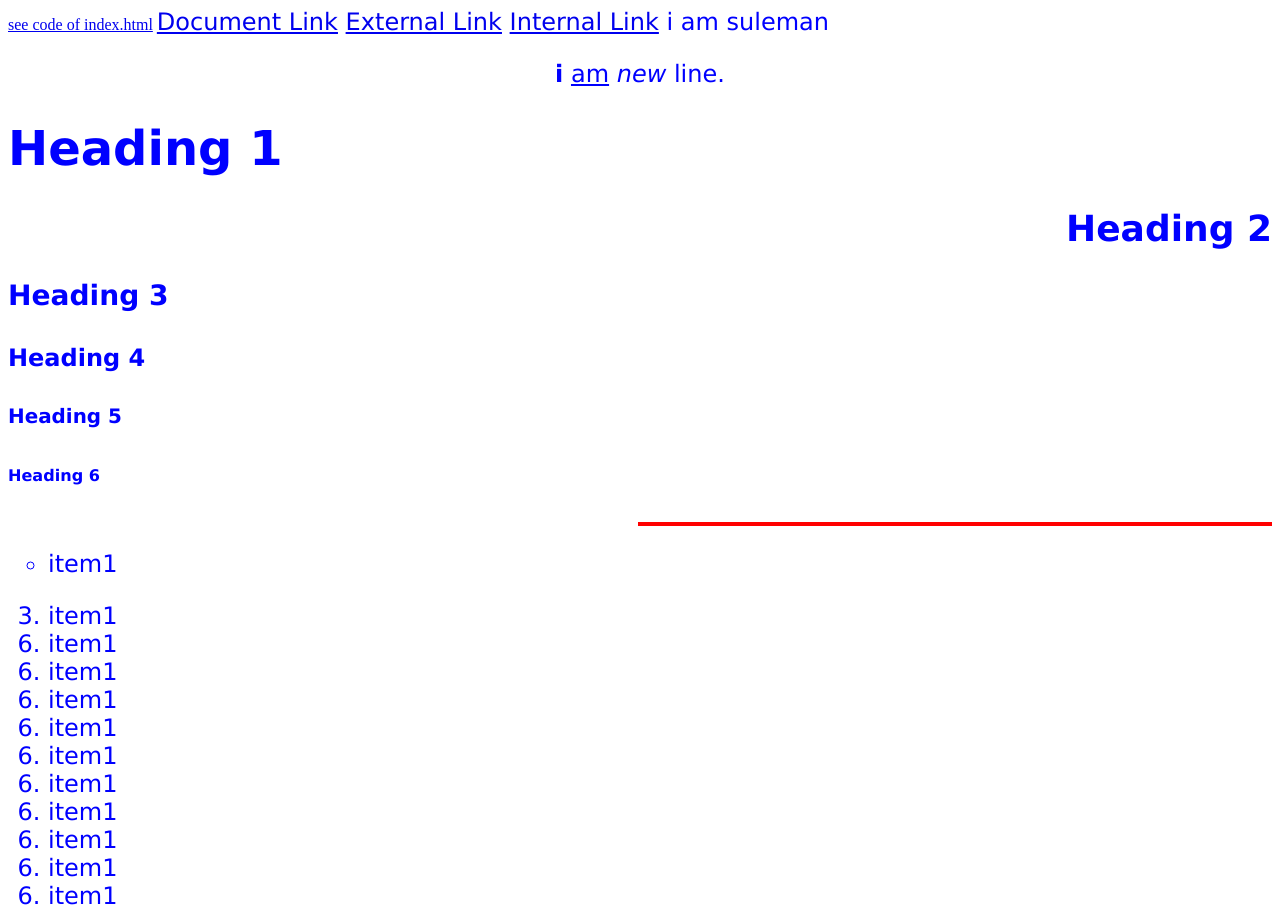
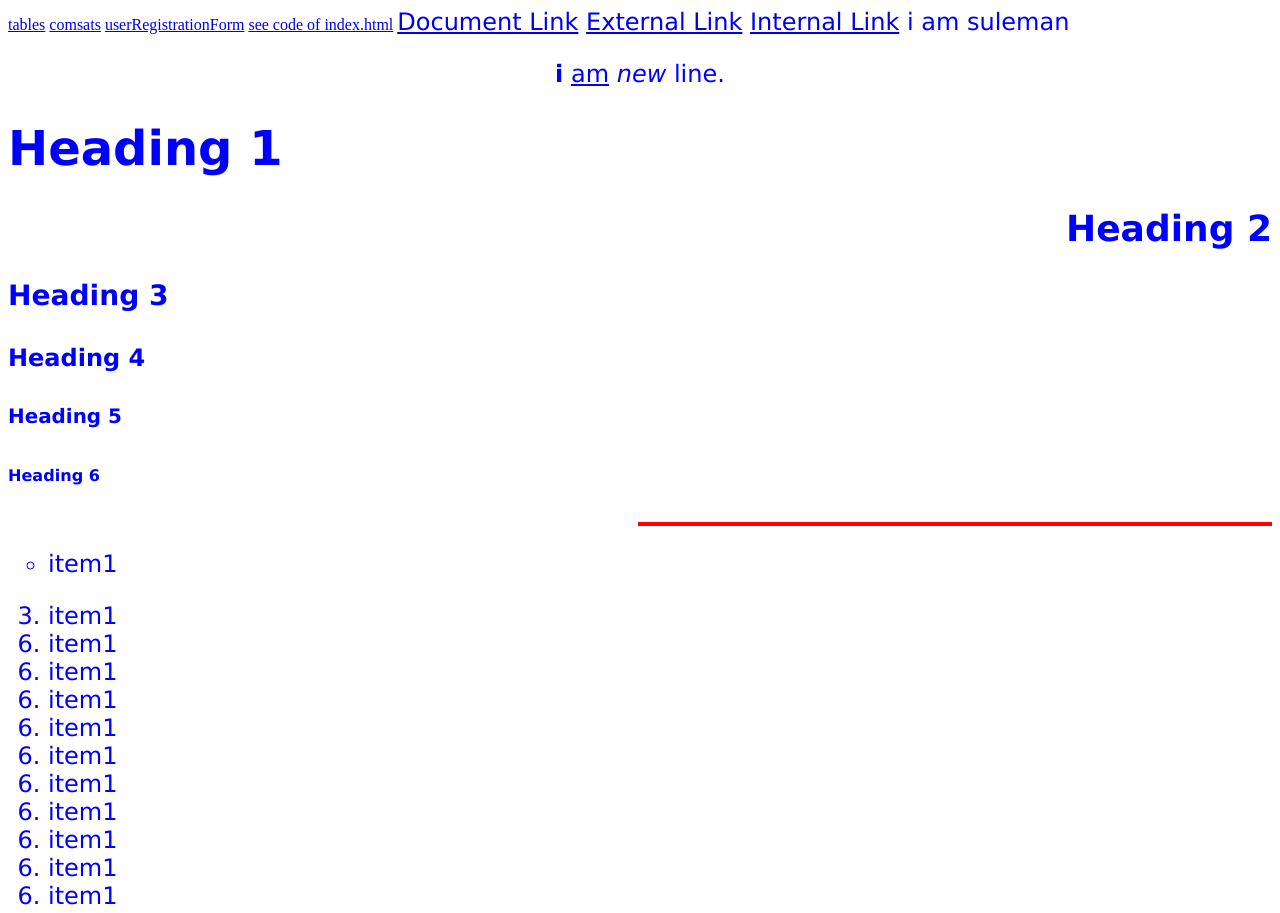
Before and after one commit to msulemannkhan/htmlPractice, a plain HTML site: page index.html in a window 1280 px wide. Shown: the top 913 px of the page. Drawn offline with Linux system fonts and the light colour scheme.

Commit message:
Update index.html

```diff
--- a/index.html
+++ b/index.html
@@ -7,6 +7,9 @@
 	</head>
 
 	<body bgcolor="white" text="black">
+		<a href="tables.html">tables</a>
+		<a href="comsats.html">comsats</a>
+		<a href="userRegistrationForm.html">userRegistrationForm</a>
 		<a href="https://github.com/msulemannkhan/htmlPractice/blob/master/index.html">see code of index.html</a>
 		<font face="verdana" size="5" color="blue">
 			<a href="#defination" tabindex="3">Document Link</a>
```
